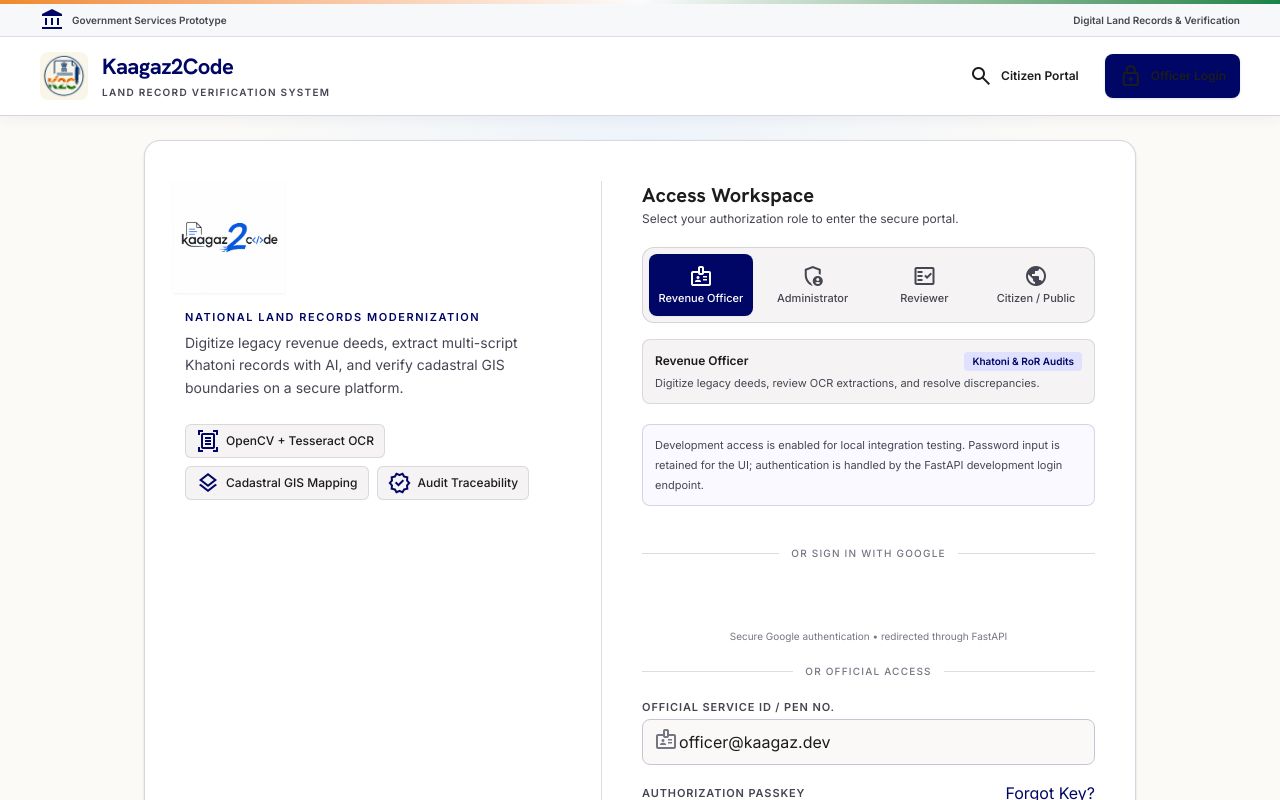
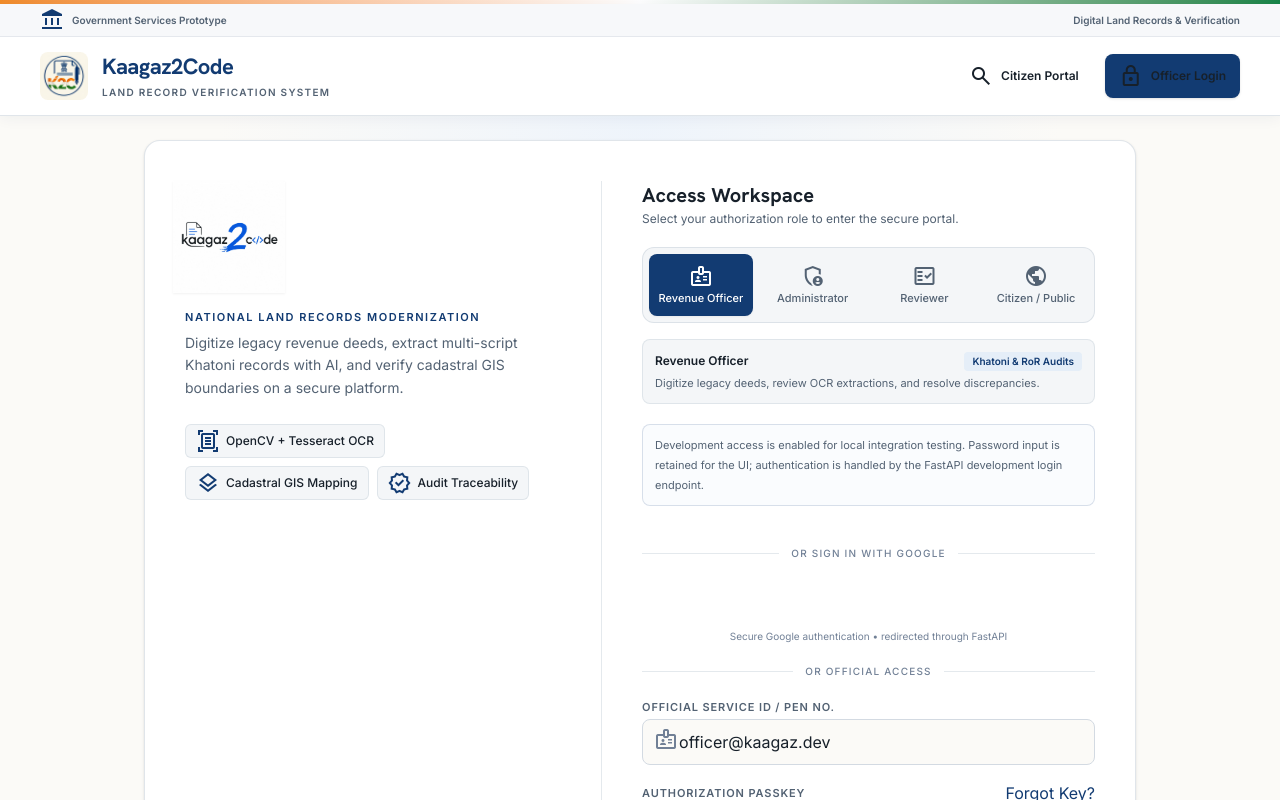
Before and after one commit to Nishant-2208/Kaagaz2code1.0, a React (Vite) app in the folder frontend/: page /login in a window 1280 px wide. Shown: the top 800 px of the page. Built offline with nearby package versions, Linux system fonts and the light colour scheme; no server answers.

Commit message:
style: establish Kaagaz2Code government visual system

```diff
--- a/frontend/src/index.css
+++ b/frontend/src/index.css
@@ -1,143 +1,75 @@
 @import "tailwindcss";
 
-/* =========================================================
-   KAAGAZ2CODE — GLOBAL DESIGN SYSTEM
-   React + Vite + Tailwind CSS v4
-
-   This file controls:
-   - global colors
-   - typography
-   - Material Symbols
-   - base document behaviour
-   - shared utility classes
-   - accessibility defaults
-   - Leaflet integration
-   ========================================================= */
-
 @theme {
-  /* =======================================================
-     PRIMARY
-     ======================================================= */
-
-  --color-primary: #000666;
-  --color-primary-container: #1a237e;
-  --color-primary-fixed: #e0e0ff;
-  --color-primary-fixed-dim: #bdc2ff;
+  --color-primary: #123b72;
+  --color-primary-container: #0b2d55;
+  --color-primary-fixed: #e5eef8;
+  --color-primary-fixed-dim: #c8d9ec;
 
   --color-on-primary: #ffffff;
-  --color-on-primary-container: #8690ee;
-  --color-on-primary-fixed: #000767;
-  --color-on-primary-fixed-variant: #343d96;
+  --color-on-primary-container: #dce9f7;
+  --color-on-primary-fixed: #0b2d55;
+  --color-on-primary-fixed-variant: #294f7d;
+  --color-inverse-primary: #b7d1ec;
 
-  --color-inverse-primary: #bdc2ff;
+  --color-secondary: #168548;
+  --color-secondary-container: #dff2e7;
+  --color-secondary-fixed: #e2f4e9;
+  --color-secondary-fixed-dim: #c4e5d1;
+  --color-on-secondary: #ffffff;
+  --color-on-secondary-container: #0b4d2a;
+  --color-on-secondary-fixed: #0b4d2a;
+  --color-on-secondary-fixed-variant: #12673a;
 
-  /* =======================================================
-     SECONDARY
-     ======================================================= */
+  --color-tertiary: #b85f12;
+  --color-tertiary-container: #f8dfc7;
+  --color-tertiary-fixed: #fff0df;
+  --color-tertiary-fixed-dim: #f6d2ad;
+  --color-on-tertiary: #ffffff;
+  --color-on-tertiary-container: #6f3300;
+  --color-on-tertiary-fixed: #6f3300;
+  --color-on-tertiary-fixed-variant: #934900;
 
-  --color-secondary: #4355b9;
-  --color-secondary-container: #8596ff;
-  --color-secondary-fixed: #dee0ff;
-  --color-secondary-fixed-dim: #bac3ff;
+  --color-surface: #fbfaf7;
+  --color-surface-dim: #dededb;
+  --color-surface-bright: #ffffff;
+  --color-surface-variant: #e7e9ec;
+  --color-surface-container: #eef1f4;
+  --color-surface-container-low: #f4f6f8;
+  --color-surface-container-high: #e9edf1;
+  --color-surface-container-highest: #dfe5eb;
+  --color-surface-container-lowest: #ffffff;
+  --color-surface-tint: #123b72;
 
-  --color-on-secondary: #ffffff;
-  --color-on-secondary-container: #11278e;
-  --color-on-secondary-fixed: #00105c;
-  --color-on-secondary-fixed-variant: #293ca0;
+  --color-on-surface: #17202a;
+  --color-on-surface-variant: #536273;
+  --color-inverse-surface: #26313d;
+  --color-inverse-on-surface: #f5f7fa;
 
-  /* =======================================================
-     TERTIARY
-     ======================================================= */
+  --color-background: #fbfaf7;
+  --color-on-background: #17202a;
 
-  --color-tertiary: #380b00;
-  --color-tertiary-container: #5c1800;
-  --color-tertiary-fixed: #ffdbd0;
-  --color-tertiary-fixed-dim: #ffb59d;
+  --color-outline: #718096;
+  --color-outline-variant: #d3dae2;
 
-  --color-on-tertiary: #ffffff;
-  --color-on-tertiary-container: #e17c5a;
-  --color-on-tertiary-fixed: #390c00;
-  --color-on-tertiary-fixed-variant: #7b2e12;
+  --color-error: #b42318;
+  --color-error-container: #fce8e6;
+  --color-on-error: #ffffff;
+  --color-on-error-container: #8e1d13;
 
-  /* =======================================================
-     SURFACE
-     ======================================================= */
-
-  --color-surface: #fbf9f8;
-  --color-surface-dim: #dbdad9;
-  --color-surface-bright: #fbf9f8;
-  --color-surface-variant: #e4e2e2;
-
-  --color-surface-container: #efeded;
-  --color-surface-container-low: #f5f3f3;
-  --color-surface-container-high: #e9e8e7;
-  --color-surface-container-highest: #e4e2e2;
-  --color-surface-container-lowest: #ffffff;
-
-  --color-surface-tint: #4c56af;
-
-  --color-on-surface: #1b1c1c;
-  --color-on-surface-variant: #454652;
-
-  --color-inverse-surface: #303031;
-  --color-inverse-on-surface: #f2f0f0;
-
-  /* =======================================================
-     BACKGROUND
-     ======================================================= */
-
-  --color-background: #fbf9f8;
-  --color-on-background: #1b1c1c;
-
-  /* =======================================================
-     OUTLINES
-     ======================================================= */
-
-  --color-outline: #767683;
-  --color-outline-variant: #c6c5d4;
-
-  /* =======================================================
-     ERROR
-     ======================================================= */
-
-  --color-error: #ba1a1a;
-  --color-error-container: #ffdad6;
-
-  --color-on-error: #ffffff;
-  --color-on-error-container: #93000a;
-
-  /* =======================================================
-     APPLICATION STATUS COLORS
-     ======================================================= */
-
-  --color-success: #0f9d58;
-  --color-success-bg: #e6f4ea;
-
-  --color-warning: #e65100;
-  --color-warning-bg: #fff3e0;
-
-  --color-danger: #d93025;
+  --color-success: #168548;
+  --color-success-bg: #e2f4e9;
+  --color-warning: #d97706;
+  --color-warning-bg: #fff4df;
+  --color-danger: #b42318;
   --color-danger-bg: #fce8e6;
-
-  /* =======================================================
-     TYPOGRAPHY
-     ======================================================= */
 
   --font-headline: "Hanken Grotesk", sans-serif;
   --font-body: "Inter", sans-serif;
   --font-mono: "JetBrains Mono", monospace;
 
-  /* =======================================================
-     RADIUS
-     ======================================================= */
-
   --radius-pill: 9999px;
 }
-
-
-/* =========================================================
-   GLOBAL RESET
-   ========================================================= */
 
 *,
 *::before,
@@ -156,14 +88,11 @@ body {
   margin: 0;
   min-width: 320px;
   min-height: 100vh;
-
   font-family: var(--font-body);
   background-color: var(--color-surface);
   color: var(--color-on-surface);
-
   -webkit-font-smoothing: antialiased;
   -moz-osx-font-smoothing: grayscale;
-
   text-rendering: optimizeLegibility;
 }
 
@@ -204,11 +133,6 @@ a {
   background: var(--color-primary-fixed);
   color: var(--color-on-primary-fixed);
 }
-
-
-/* =========================================================
-   TYPOGRAPHY
-   ========================================================= */
 
 .text-style-display-lg {
   font-family: var(--font-headline);
@@ -268,63 +192,35 @@ a {
   text-transform: uppercase;
 }
 
-
-/* =========================================================
-   MATERIAL SYMBOLS
-   ========================================================= */
-
 .material-symbols-outlined {
   font-family: "Material Symbols Outlined";
-
   font-weight: normal;
   font-style: normal;
-
   font-size: 24px;
   line-height: 1;
-
   letter-spacing: normal;
   text-transform: none;
-
   display: inline-block;
   white-space: nowrap;
-
   word-wrap: normal;
   direction: ltr;
-
   -webkit-font-smoothing: antialiased;
   -moz-osx-font-smoothing: grayscale;
-
   text-rendering: optimizeLegibility;
-
   font-feature-settings: "liga";
-
-  font-variation-settings:
-    "FILL" 0,
-    "wght" 400,
-    "GRAD" 0,
-    "opsz" 24;
+  font-variation-settings: "FILL" 0, "wght" 400, "GRAD" 0, "opsz" 24;
 }
 
 .icon-fill {
-  font-variation-settings:
-    "FILL" 1,
-    "wght" 400,
-    "GRAD" 0,
-    "opsz" 24;
+  font-variation-settings: "FILL" 1, "wght" 400, "GRAD" 0, "opsz" 24;
 }
 
-
-/* =========================================================
-   SHARED UTILITY CLASSES
-   ========================================================= */
-
 .card-border {
-  border: 1px solid #e0e0e0;
+  border: 1px solid #d3dae2;
 }
 
 .pb-safe {
-  padding-bottom: env(safe-area-inset-bottom,
-      0px);
+  padding-bottom: env(safe-area-inset-bottom, 0px);
 }
 
 .text-balance {
@@ -336,11 +232,6 @@ a {
   word-break: break-word;
 }
 
-
-/* =========================================================
-   FOCUS / ACCESSIBILITY
-   ========================================================= */
-
 :focus-visible {
   outline: 2px solid var(--color-primary);
   outline-offset: 2px;
@@ -350,11 +241,6 @@ button:focus:not(:focus-visible),
 a:focus:not(:focus-visible) {
   outline: none;
 }
-
-
-/* =========================================================
-   FORM NORMALIZATION
-   ========================================================= */
 
 input::placeholder,
 textarea::placeholder {
@@ -370,11 +256,6 @@ input[type="checkbox"],
 input[type="radio"] {
   accent-color: var(--color-primary);
 }
-
-
-/* =========================================================
-   SCROLLBARS
-   ========================================================= */
 
 ::-webkit-scrollbar {
   width: 8px;
@@ -394,19 +275,10 @@ input[type="radio"] {
   background: var(--color-outline);
 }
 
-
-/* Firefox */
-
 * {
   scrollbar-width: thin;
-  scrollbar-color:
-    var(--color-outline-variant) transparent;
+  scrollbar-color: var(--color-outline-variant) transparent;
 }
-
-
-/* =========================================================
-   LEAFLET
-   ========================================================= */
 
 .leaflet-container {
   width: 100%;
@@ -428,11 +300,6 @@ input[type="radio"] {
   font-family: var(--font-body);
 }
 
-
-/* =========================================================
-   RESPONSIVE TYPOGRAPHY
-   ========================================================= */
-
 @media (max-width: 640px) {
   .text-style-display-lg {
     font-size: 28px;
@@ -451,11 +318,6 @@ input[type="radio"] {
   }
 }
 
-
-/* =========================================================
-   REDUCED MOTION
-   ========================================================= */
-
 @media (prefers-reduced-motion: reduce) {
   html {
     scroll-behavior: auto;
```
